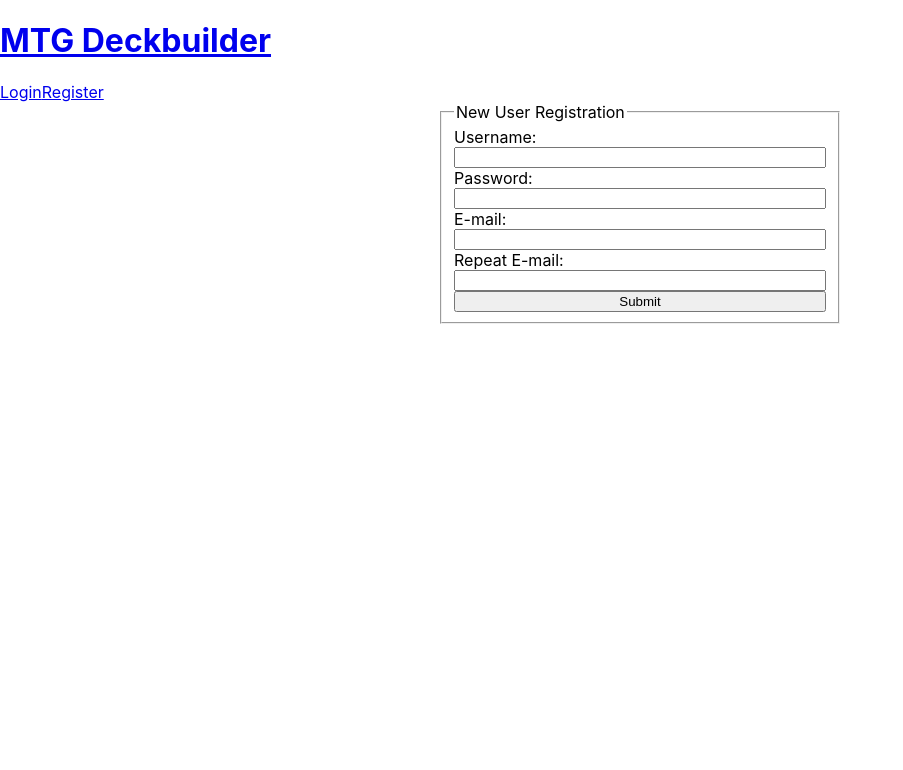
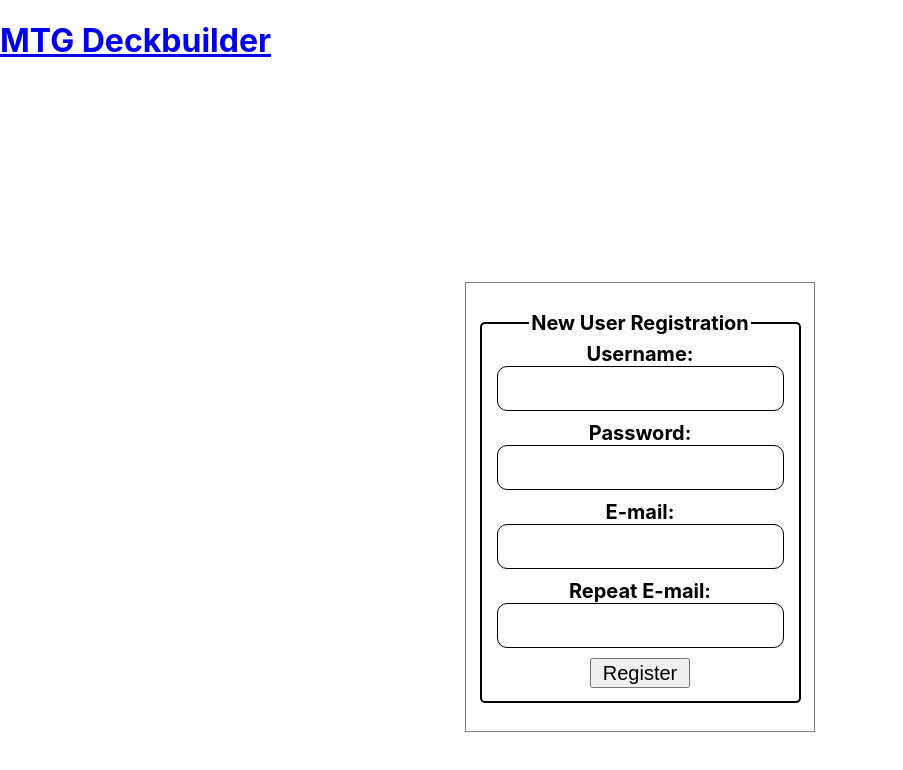
Before and after one commit to jerradm85/mtg-deckbuilder-app, a React (Create React App) app: page /register in a window 1280 px wide. Shown: the top 770 px of the page, without its empty margins (0-903 px from the left). Built offline with nearby package versions, Linux system fonts and the light colour scheme.

Commit message:
added basic wireframe for registration page, landing page

```diff
--- a/src/App.js
+++ b/src/App.js
@@ -11,6 +11,7 @@ import UpdateDeck from './Components/UpdateDeck/UpdateDeck'
 import Card from './Components/Card/Card'
 import User from './Components/User/User'
 import Deck from './Components/Deck/Deck'
+import Example from './Components/Main/Main'
 
 
 
@@ -75,10 +76,15 @@ class App extends React.Component {
         <div>
           <header>
           <Link className='Logo' to='/'><h1>MTG Deckbuilder</h1></Link>
-          <Route className='' path="/" component={Nav} />
-          </header>
+          <nav>
+          <Route className='' exact path="/" component={Nav} />
           <Route path='/register' component={Registration} />
           <Route path='/login' component={Login} />
+          </nav>
+          </header>
+          <main>
+            <Route exact path="/" component={Example} />
+          </main>
           <Route path='/user' component={User} />
           <Route path='/create' component={CreateDeck} />
           <Route path='/update' component={UpdateDeck} />
--- a/src/Components/Main/Main.css
+++ b/src/Components/Main/Main.css
@@ -0,0 +1,37 @@
+.example1, .example2, .about {
+    border: 1px gray solid;
+    display: flex;
+    justify-content: center;
+    height: 600px;
+    max-width: 800px;
+    margin: 0 auto;
+    margin-top: 30px;
+
+}
+
+.example {
+    align-items: center;
+}
+
+.about {
+
+}
+
+.regbutton {
+    border-radius: 5px;
+    padding-bottom: 5px;
+    border: 2px gray solid;
+    font-size: 30px;
+    display: flex;
+    margin: 0 auto;
+    margin-top: 30px;
+    margin-bottom: 30px;
+    justify-content: center;
+    text-align: center;
+    width: 150px;
+}
+
+h3 {
+    text-align: center;
+    font-size: 25px;
+}
--- /dev/null
+++ b/src/Components/Main/Main.js
@@ -0,0 +1,26 @@
+import React from 'react'
+import './Main.css'
+
+import { Link } from 'react-router-dom'
+
+class Main extends React.Component {
+    render() {
+        return (
+            <div>
+                <section className="about">
+                    This is The About Section
+                </section>
+                <section className="example1">
+                    This is the example section
+                </section>
+                <section className="example2">
+
+                </section>
+                <h3>Interested? Click below to sign up!</h3>
+                <Link className="regbutton" to='/register'>Register</Link>
+            </div>
+        )
+    }
+}
+
+export default Main;
--- a/src/Components/Registration/Registration.css
+++ b/src/Components/Registration/Registration.css
@@ -2,9 +2,49 @@
     box-sizing: border-box;
 }
 
-.registerForm {
+.reg_page {
+
+}
+
+.reg_form_input {
+    border: 1px black solid;
+    border-radius: 10px;
+    padding: 10px;
+    font-size: 20px;
+    margin: 0 auto;
+    margin-bottom: 10px;
+}
+
+.formField {
+    border: 2px black solid;
     display: flex;
+    border-radius: 5px;
     flex-direction: column;
     margin: auto;
     max-width: 400px;
 }
+
+.regContainer {
+    align-items: center;
+    border: 1px gray solid;
+    display: flex;
+    height: 450px;
+    justify-content: center;
+    margin: 0 auto;
+    padding: 10px;
+    position: relative;
+    top: 200px;
+    width: 350px;
+
+}
+
+.regForm {
+    text-align: center;
+}
+
+.reg_submit {
+    height: 30px;
+    margin: 0 auto;
+    width: 100px;
+    font-size: 20px;
+}
--- a/src/Components/Registration/Registration.js
+++ b/src/Components/Registration/Registration.js
@@ -44,20 +44,24 @@ class Registration extends React.Component {
 
     render() {
         return (
-            <form action="submit" onSubmit={this.handleSubmit}>
-                <fieldset className="registerForm">
+            <div className="reg_page">
+                <div className="regContainer">
+                <form className="regForm" action="submit" onSubmit={this.handleSubmit}>
+                <fieldset className="formField">
                     <legend>New User Registration</legend>
                     <label htmlFor="username">Username:</label>
-                    <input type="text" name="username" />
+                    <input className="reg_form_input" type="text" name="username" />
                     <label htmlFor="password">Password:</label>
-                    <input type="text" name="password" />
+                    <input className="reg_form_input" type="text" name="password" />
                     <label htmlFor="email">E-mail:</label>
-                    <input type="text" name="email" />
+                    <input className="reg_form_input" type="text" name="email" />
                     <label htmlFor="email">Repeat E-mail:</label>
-                    <input type="text" name="remail" />
-                    <button type="submit">Submit</button>
+                    <input className="reg_form_input" type="text" name="remail" />
+                    <button className="reg_submit" type="submit">Register</button>
                 </fieldset>
             </form>
+            </div>
+            </div>
         )
     }
 }
```
Also changed, not shown: src/App.css (line endings or trailing spaces).
